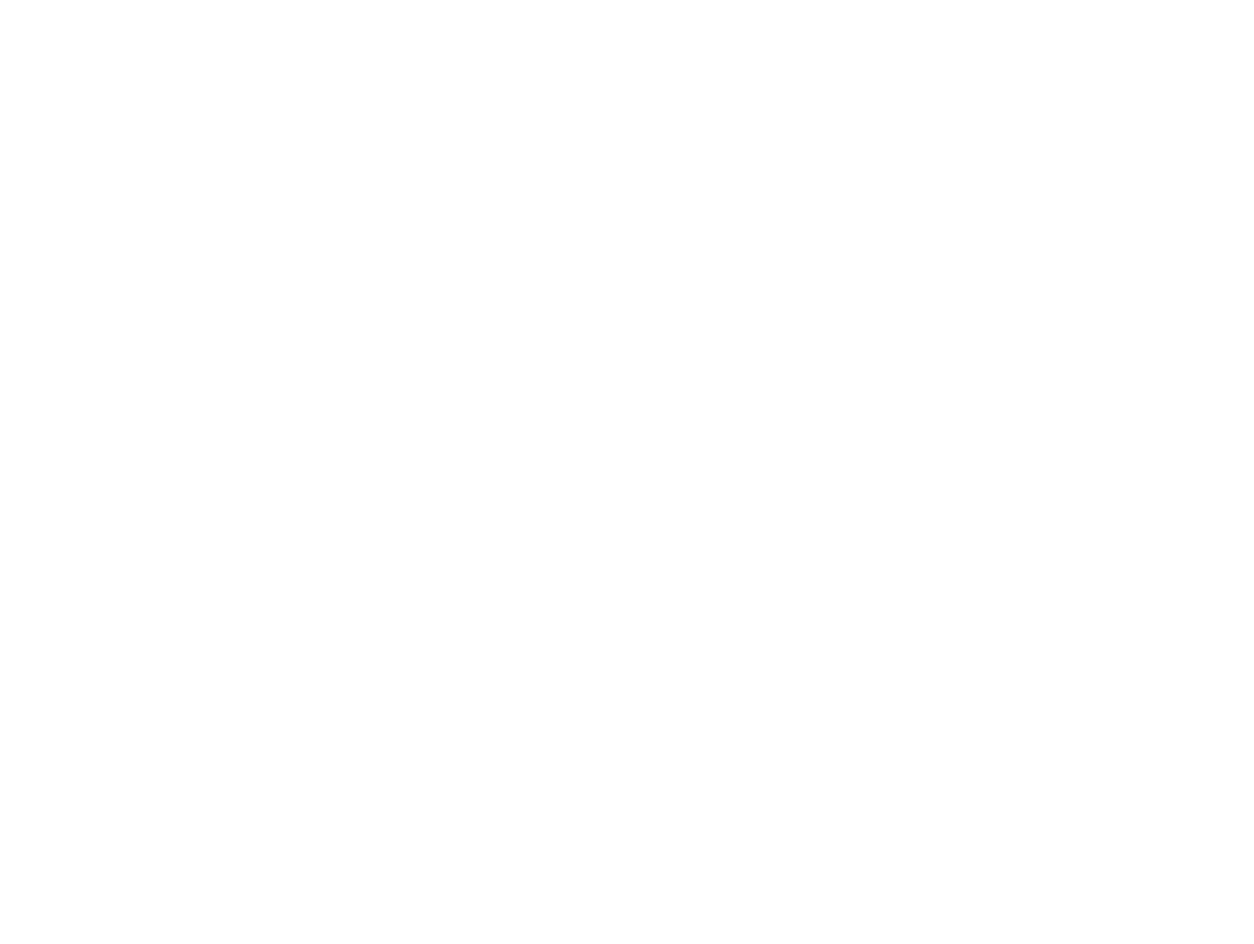
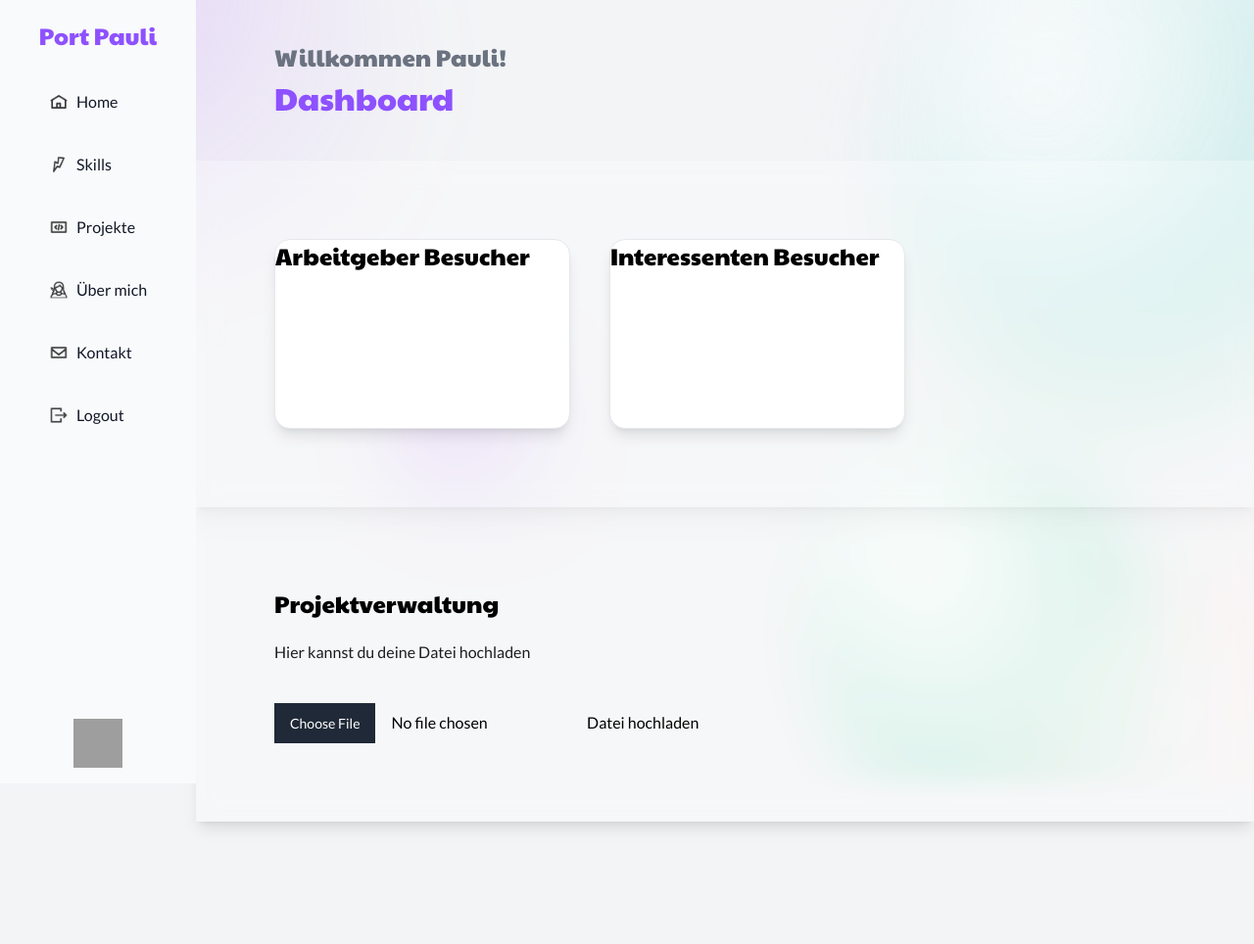
Before and after one commit to PaulinaAnnaMisa/PortPauli, a PHP site: page /www/backend/dashboard.php in a window 1280 px wide. Before the commit the page is empty. Shown: the whole page at 98% size. Before the commit the page ends 800 px from the top, so only its background shows below. Run offline with PHP 8.4, Linux system fonts and the light colour scheme; a map, chart or similar area stays blank; grey boxes are pictures that could not be loaded.

Commit message:
admin dashboard added

```diff
--- a/www/backend/dashboard.php
+++ b/www/backend/dashboard.php
@@ -0,0 +1,175 @@
+<?php
+session_start();
+
+// Überprüfe, ob der Benutzer bereits angemeldet ist
+if (isset($_SESSION["loggedin"]) && $_SESSION["loggedin"] === true) {
+  header("location: dashboard.php");
+  exit;
+}
+?>
+
+
+<!DOCTYPE html>
+<html lang="de" class="scroll-smooth">
+
+<head>
+  <meta charset="UTF-8" />
+  <meta name="viewport" content="width=device-width, initial-scale=1.0" />
+  <meta name="admin" content="Admin Bereich" />
+  <link href="../frontend/src/css/output.css" rel="stylesheet" />
+  <title>Admin Dashboard</title>
+</head>
+
+<body
+  class="flex md:flex-row flex-col justify-between bg-gray-100 m-0 p-0 w-full">
+  <!--Navigation-->
+  <aside
+    id="navBar"
+    class="z-100 fixed flex flex-col justify-between items-center bg-gray-50 w-[200px] h-screen min-h-screen">
+    <a href="home.html" class="">
+      <h3 class="mt-5 text-violet-500 text-2xl text-center">Port Pauli</h3>
+    </a>
+
+    <!--Navigation -->
+    <nav id="nav" class="flex flex-col items-start">
+      <ul
+        id="navLinks"
+        class="flex flex-col justify-center items-start gap-10 mt-10">
+        <li
+          class="flex flex-row justify-center items-center gap-2 text-gray-900 hover:text-violet-500 scale-100 hover:scale-105 duration-300 ease-in-out">
+          <img
+            src="../frontend/src/images/nav/Icon_home.png"
+            alt="Icon Home"
+            class="justify-center w-[20px] h-[20px]" />
+          <a href="../frontend/home.html" class="relative focus:outline-none">Home</a>
+          <span
+            class="-bottom-1 left-0 absolute bg-violet-500 w-0 focus:w-full h-0.5 transition-all duration-300"></span>
+        </li>
+        <li
+          class="flex flex-row justify-center items-center gap-2 text-gray-900 hover:text-violet-500 scale-100 hover:scale-105 duration-300 ease-in-out">
+          <img
+            src="../frontend/src/images/nav/Icon_skills.png"
+            alt="Icon Home"
+            class="justify-center w-[20px] h-[20px]" />
+          <a href="../frontend/home.html#portSkills">Skills</a>
+        </li>
+        <li
+          class="flex flex-row justify-center items-center gap-2 text-gray-900 hover:text-violet-500 scale-100 hover:scale-105 duration-300 ease-in-out">
+          <img
+            src="../frontend/src/images/nav/Icon_projects.png"
+            alt="Icon Home"
+            class="w-[20px] h-[20px]" />
+          <a href="../frontend/home.html#portProjectsBox">Projekte</a>
+        </li>
+        <li
+          class="flex flex-row justify-center items-center gap-2 text-gray-900 hover:text-violet-500 scale-100 hover:scale-105 duration-300 ease-in-out">
+          <img
+            src="../frontend/src/images/nav/Icon_about.png"
+            alt="Icon Home"
+            class="w-[20px] h-[20px]" />
+          <a href="../frontend/about.html">Über mich</a>
+        </li>
+        <li
+          class="flex flex-row justify-center items-center gap-2 text-gray-900 hover:text-violet-500 scale-100 hover:scale-105 duration-300 ease-in-out">
+          <img
+            src="../frontend/src/images/nav/Icon_contact.png"
+            alt="Icon Home"
+            class="w-[20px] h-[20px]" />
+          <a href="../frontend/contact.html">Kontakt</a>
+        </li>
+        <li
+          class="flex flex-row justify-center items-center gap-2 text-gray-900 hover:text-violet-500 scale-100 hover:scale-105 duration-300 ease-in-out">
+          <img
+            src="../frontend/src/images/nav/Icon_logout.png"
+            alt="Icon Home"
+            class="w-[20px] h-[20px]" />
+          <a href="logout.php">Logout</a>
+        </li>
+      </ul>
+    </nav>
+    <!--Theme Toggle -->
+    <div id="themeToggle" class="flex flex-end justify-center mt-auto">
+      <button id="themeToggleBtn">
+        <img
+          src="../frontend/src/images/darkmode/bright-sun.svg"
+          alt="Dark Mode"
+          id="darkIcon"
+          class="mb-4 w-[50px] h-[50px] object-cover scale-100 hover:scale-105 duration-300 ease-in-out cursor-pointer" />
+        <img
+          src="../frontend/src/images/darkmode/dark-sun.svg"
+          alt=""
+          id="Light Mode"
+          style="display: none"
+          class="mb-4 w-[50px] h-[50px] object-cover scale-100 hover:scale-105 duration-300 ease-in-out" />
+      </button>
+    </div>
+  </aside>
+
+  <!--Content-->
+  <section id="adminContent" class="flex flex-col flex-1 ml-[200px]">
+
+    <!-- Header-->
+    <header
+      id="adminHeader"
+      class="flex flex-col justify-start items-start my-10">
+      <div
+        id="headerText"
+        class="flex flex-col justify-start items-start ml-20">
+        <h3 class="text-gray-500">Willkommen Pauli!</h3>
+        <h1 class="text-violet-500">Dashboard</h1>
+      </div>
+    </header>
+
+    <!-- Main-->
+    <main class="flex flex-col m-0 p-0 min-h-screen">
+
+      <!-- Analyses-->
+      <section
+        id="analyses"
+        class="flex justify-start items-start gap-10 bg-white/30 shadow-lg backdrop-blur-md ml-10 p-20 w-1/3">
+
+        <!-- Arbeitgeber -->
+        <div class="items-center bg-white shadow-lg p-6 border border-gray-200 rounded-2xl">
+          <h3 class="mb-2 font-semibold text-gray-800 text-xl">Arbeitgeber Besucher</h3>
+          <canvas id="employerChart" class=""></canvas>
+        </div>
+
+        <!-- Interessenten -->
+        <div class="bg-white shadow-lg p-6 border border-gray-200 rounded-2xl">
+          <h3 class="mb-2 font-semibold text-gray-800 text-xl">Interessenten Besucher</h3>
+          <canvas id="interestChart"></canvas>
+        </div>
+
+      </section>
+
+      <!-- Project Menagement-->
+      <section
+        id="projectManagement"
+        class="flex flex-col justify-start items-start bg-white/30 shadow-lg backdrop-blur-md ml-10 p-20">
+        <h3 class="">Projektverwaltung</h3>
+
+        <section id="projectsupload">
+          <p class="mt-5 mb-10">Hier kannst du deine Datei hochladen</p>
+
+          <form action="upload.php" method="post" enctype="multipart/form-data">
+            <input type="file" name="fileToUpload" id="fileToUpload">
+            <input type="submit" value="Datei hochladen" name="submit">
+          </form>
+        </section>
+      </section>
+    </main>
+  </section>
+
+  <!-- Container for orbs (behind the content) -->
+  <div id="orbs" aria-hidden="true" class="-z-10 absolute inset-0">
+    <div id="circle-3d"></div>
+  </div>
+
+  <!--JavaScripts-->
+  <script src="../frontend/src/js/animation.js"></script>
+  <script src="../frontend/src/js/logos.js"></script>
+  <script src="../frontend/src/js/darkmode.js"></script>
+  <script src="../frontend/src/js/stats.js"></script>
+</body>
+
+</html>
--- /dev/null
+++ b/www/frontend/src/js/stats.js
@@ -0,0 +1,51 @@
+// Generiere einfache Labels (Tage 1–30)
+const labels = Array.from({ length: 30 }, (_, i) => `Tag ${i + 1}`);
+
+// Dummy-Daten simulieren (später per API austauschbar)
+const employerData = labels.map(() => Math.floor(Math.random() * 100) + 50);
+const interestData = labels.map(() => Math.floor(Math.random() * 80) + 30);
+
+// Chart-Optionen – gleiche für beide
+const options = {
+  responsive: true,
+  scales: {
+    y: { beginAtZero: true }
+  },
+  plugins: {
+    legend: { display: false },
+  },
+};
+
+// Arbeitgeber Chart
+new Chart(document.getElementById('employerChart'), {
+  type: 'line',
+  data: {
+    labels,
+    datasets: [{
+      label: 'Arbeitgeber',
+      data: employerData,
+      borderColor: 'rgb(59,130,246)', // Tailwind blue-500
+      backgroundColor: 'rgba(59,130,246,0.2)',
+      fill: true,
+      tension: 0.3
+    }]
+  },
+  options
+});
+
+// Interessenten Chart
+new Chart(document.getElementById('interestChart'), {
+  type: 'line',
+  data: {
+    labels,
+    datasets: [{
+      label: 'Interessenten',
+      data: interestData,
+      borderColor: 'rgb(34,197,94)', // Tailwind green-500
+      backgroundColor: 'rgba(34,197,94,0.2)',
+      fill: true,
+      tension: 0.3
+    }]
+  },
+  options
+});
```
Also changed, not shown: www/backend/contact.php (+4 -4 lines).
